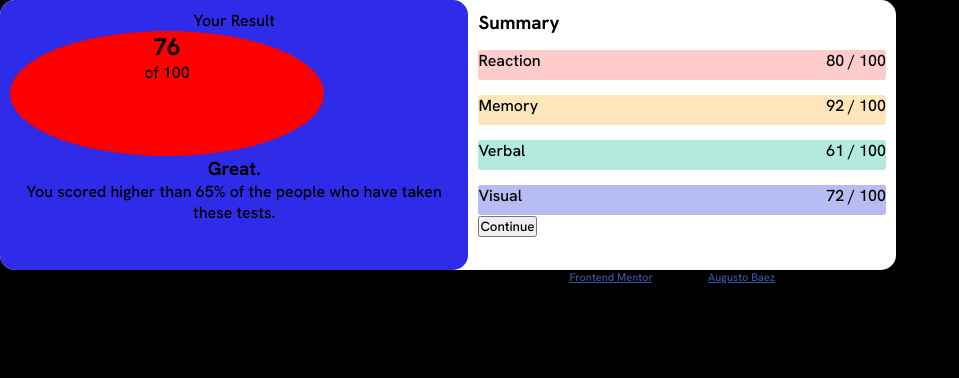
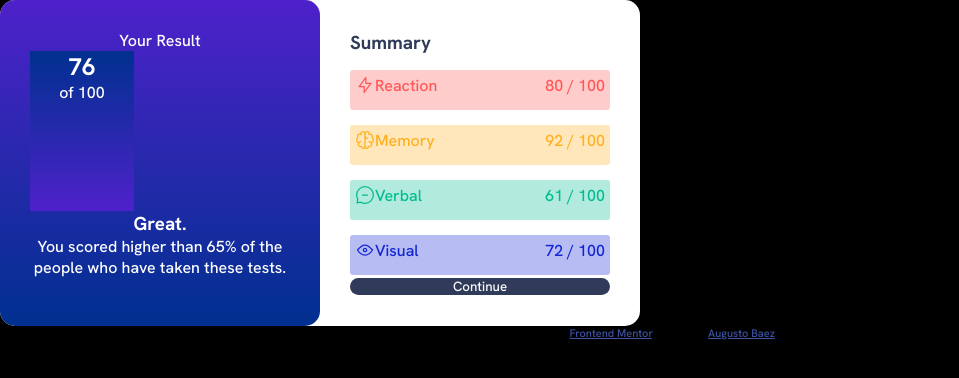
Before and after one commit to AugustoBaez/results-summary-component, a plain HTML site: page index.html in a window 1280 px wide. Shown: the whole page, without its empty margins (0-959 px from the left). Drawn offline with Linux system fonts and the light colour scheme.

Commit message:
add gradient

```diff
--- a/index.html
+++ b/index.html
@@ -36,7 +36,7 @@
         Your Result
         <div class="circle">
           <h1>76</h1>
-          of 100
+          <p>of 100</p>
         </div>
         <h3>Great.</h3>
         You scored higher than 65% of the people who have taken these tests.
@@ -44,10 +44,111 @@
 
       <section class="right">
         <h3>Summary</h3>
-        <div class="reaction"><p>Reaction</p> <p>80 / 100</p></div>
-        <div class="memory"><p>Memory</p> <p>92 / 100</p></div>
-        <div class="verbal"><p>Verbal</p> <p>61 / 100</p></div>
-        <div class="visual"><p>Visual</p> <p>72 / 100</p></div>
+        <div class="reaction">
+          <div class="icon">
+            <svg
+              xmlns="http://www.w3.org/2000/svg"
+              width="20"
+              height="20"
+              fill="none"
+              viewBox="0 0 20 20"
+            >
+              <path
+                stroke="#F55"
+                stroke-linecap="round"
+                stroke-linejoin="round"
+                stroke-width="1.25"
+                d="M10.833 8.333V2.5l-6.666 9.167h5V17.5l6.666-9.167h-5Z"
+              />
+            </svg>
+            <p>Reaction</p>
+          </div>
+          <p>80 / 100</p>
+        </div>
+        <div class="memory">
+          <div class="icon">
+            <svg
+              xmlns="http://www.w3.org/2000/svg"
+              width="20"
+              height="20"
+              fill="none"
+              viewBox="0 0 20 20"
+            >
+              <path
+                stroke="#FFB21E"
+                stroke-linecap="round"
+                stroke-linejoin="round"
+                stroke-width="1.25"
+                d="M5.833 11.667a2.5 2.5 0 1 0 .834 4.858"
+              />
+              <path
+                stroke="#FFB21E"
+                stroke-linecap="round"
+                stroke-linejoin="round"
+                stroke-width="1.25"
+                d="M3.553 13.004a3.333 3.333 0 0 1-.728-5.53m.025-.067a2.083 2.083 0 0 1 2.983-2.824m.199.054A2.083 2.083 0 1 1 10 3.75v12.917a1.667 1.667 0 0 1-3.333 0M10 5.833a2.5 2.5 0 0 0 2.5 2.5m1.667 3.334a2.5 2.5 0 1 1-.834 4.858"
+              />
+              <path
+                stroke="#FFB21E"
+                stroke-linecap="round"
+                stroke-linejoin="round"
+                stroke-width="1.25"
+                d="M16.447 13.004a3.334 3.334 0 0 0 .728-5.53m-.025-.067a2.083 2.083 0 0 0-2.983-2.824M10 3.75a2.085 2.085 0 0 1 2.538-2.033 2.084 2.084 0 0 1 1.43 2.92m-.635 12.03a1.667 1.667 0 0 1-3.333 0"
+              />
+            </svg>
+            <p>Memory</p>
+          </div>
+          <p>92 / 100</p>
+        </div>
+        <div class="verbal">
+          <div class="icon">
+            <svg
+              xmlns="http://www.w3.org/2000/svg"
+              width="20"
+              height="20"
+              fill="none"
+              viewBox="0 0 20 20"
+            >
+              <path
+                stroke="#00BB8F"
+                stroke-linecap="round"
+                stroke-linejoin="round"
+                stroke-width="1.25"
+                d="M7.5 10h5M10 18.333A8.333 8.333 0 1 0 1.667 10c0 1.518.406 2.942 1.115 4.167l-.699 3.75 3.75-.699A8.295 8.295 0 0 0 10 18.333Z"
+              />
+            </svg>
+            <p>Verbal</p>
+          </div>
+          <p>61 / 100</p>
+        </div>
+        <div class="visual">
+          <div class="icon">
+            <svg
+              xmlns="http://www.w3.org/2000/svg"
+              width="20"
+              height="20"
+              fill="none"
+              viewBox="0 0 20 20"
+            >
+              <path
+                stroke="#1125D6"
+                stroke-linecap="round"
+                stroke-linejoin="round"
+                stroke-width="1.25"
+                d="M10 11.667a1.667 1.667 0 1 0 0-3.334 1.667 1.667 0 0 0 0 3.334Z"
+              />
+              <path
+                stroke="#1125D6"
+                stroke-linecap="round"
+                stroke-linejoin="round"
+                stroke-width="1.25"
+                d="M17.5 10c-1.574 2.492-4.402 5-7.5 5s-5.926-2.508-7.5-5C4.416 7.632 6.66 5 10 5s5.584 2.632 7.5 5Z"
+              />
+            </svg>
+            <p>Visual</p>
+          </div>
+          <p>72 / 100</p>
+        </div>
         <button>Continue</button>
       </section>
     </div>
--- a/styles.css
+++ b/styles.css
@@ -1,50 +1,67 @@
 * {
   padding: 0;
   margin: 0;
-    font-family: 'Hanken Grotesk', sans-serif;
+  font-family: "Hanken Grotesk", sans-serif;
 }
 body {
   background-color: black;
+  align-items: center;
 }
 
 .container {
   background-color: white;
-    width: 70%;
+  width: 50%;
   height: 100%;
   display: flex;
-    justify-items: center;
   border-radius: 15px;
 }
 .circle {
-    width: 70%;
-    height: 50%;
-    background-color: red;
-    border-radius: 50%;
+  width: 40%;
+  height: 60%;
+  background-color: #4e21ca;
+  background-image: linear-gradient(0deg, #4e21ca 0%, #00308f 100%);
+/*   border-radius: 50%; */
 }
 .left {
-    padding: 10px;
-    background-color: hsl(241, 81%, 54%);
-    width: 55%;
+  padding: 30px;
+  background-color: #00308f;
+  background-image: linear-gradient(0deg, #00308f 0%, #4e21ca 100%);
+  width: 50%;
   border-radius: 15px;
   text-align: center;
+  height: auto;
+  color: white
 }
 
 .right {
   width: 50%;
-    padding: 10px;
+  padding: 30px;
+  height: 100%;
+  color: hsl(224, 30%, 27%);
 }
 
 section {
-    height: 250px;
+  height: 100%;
 }
 
-.reaction, .memory,.verbal,.visual {
+.reaction,
+.memory,
+.verbal,
+.visual {
   margin-top: 15px;
   text-align: center;
-    display: flex;
   border-radius: 3px;
   height: 30px;
   justify-content: space-between;
+  padding: 5px;
+}
+
+.icon,
+.reaction,
+.memory,
+.verbal,
+.visual {
+  display: flex;
 }
 
 .reaction {
@@ -59,3 +76,25 @@ section {
 .visual {
   background-color: hsla(234, 85%, 45%, 0.3);
 }
+
+.reaction p {
+  color: hsla(0, 100%, 67%);
+}
+.memory p {
+  color: hsla(39, 100%, 56%);
+}
+.verbal p {
+  color: hsla(166, 100%, 37%);
+}
+.visual p {
+  color: hsla(234, 85%, 45%);
+}
+
+button {
+  background-color: hsl(224, 30%, 27%);
+  width: 100%;
+  border-radius: 30px;
+  color: white;
+  border-style: none;
+  height: 50%;
+}
```
Lines whose indentation alone changed are shown as unchanged.
